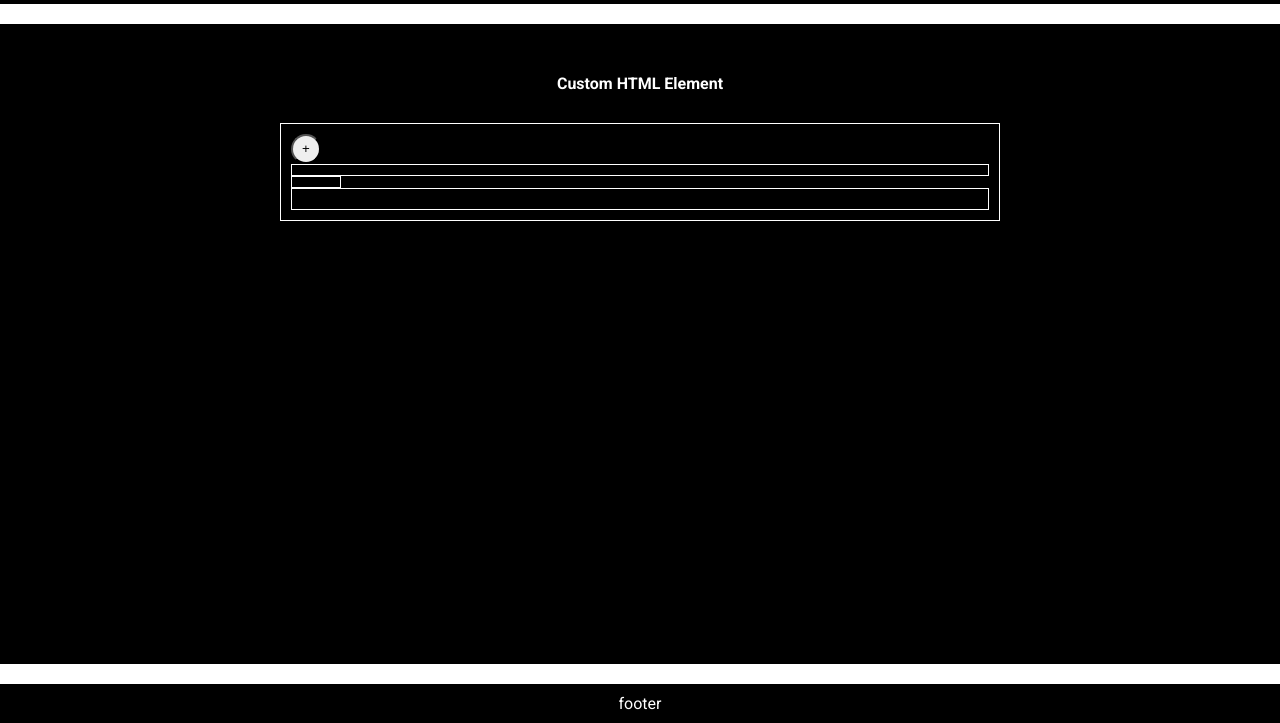
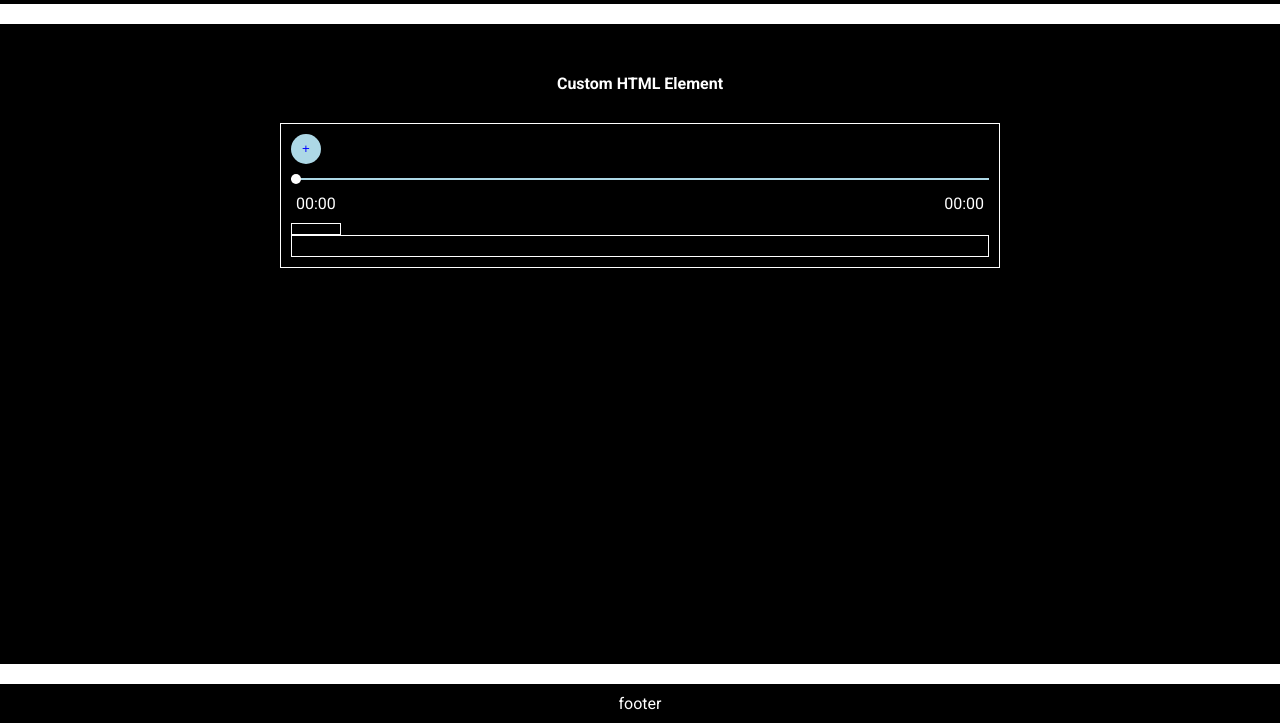
Before and after one commit to MaryAnzh/Custom-HTML-Element-Audio-Player, a website built with webpack: page index.html in a window 1280 px wide. Shown: the part 77-800 px from the top of the page. Built offline with nearby package versions, Linux system fonts and the light colour scheme.

Commit message:
feat: controls elements layout

```diff
--- a/src/view/components/audio-player/audio-player.scss
+++ b/src/view/components/audio-player/audio-player.scss
@@ -12,12 +12,57 @@
         &__button {
             width: 30px;
             height: 30px;
+            margin-bottom: 10px;
             border-radius: 50px;
+            border: none;
+            outline: none;
+            background: lightblue;
+            color: blue;
+            transition: .3s;
+            cursor: pointer;
+
+            &:hover {
+                background: rgb(197, 223, 231);
+            }
+
+            &:active {
+                background: white;
+            }
         }
 
         &__time-bar {
+            position: relative;
+            display: flex;
+            align-items: center;
             padding: 5px 10px;
-            border: 1px solid white;
+            //border: 1px solid white;
+
+            &::before {
+                position: absolute;
+                content: '';
+                width: 100%;
+                height: 2px;
+                left: 0;
+                background: lightblue;
+            }
+
+            &__runner {
+                width: 10px;
+                height: 10px;
+                position: absolute;
+                left: 0;
+                background: white;
+                border-radius: 50%;
+            }
+
+        }
+
+        &__times {
+            width: 100%;
+            padding: 10px 5px;
+            display: flex;
+            justify-content: space-between;
+            color: white;
         }
 
         &__sound-bar {
--- a/src/view/components/audio-player/audio-player.ts
+++ b/src/view/components/audio-player/audio-player.ts
@@ -3,11 +3,17 @@ import { Control } from '../../../service/control';
 export class AudioPlayerCustomHTML extends HTMLElement {
     private audio = new Audio();
     private container: Control;
+
     private controls: Control;
+
     private playButton: Control;
     private timeBar: Control;
-    private timeBarTimer: Control;
-    private timeBarAudioTime: Control;
+    private timeBarRunner: Control;
+
+    private times: Control;
+    private timesTimer: Control;
+    private timesAudioTime: Control;
+
     private soundBar: Control;
     private playList: Control;
     isPlay = false;
@@ -35,7 +41,14 @@ export class AudioPlayerCustomHTML extends HTMLElement {
         this.controls = new Control(this.container.node, 'div', 'audio-player__controls');
         this.playButton = new Control(this.controls.node, 'button', 'audio-player__controls__button', '+');
         this.playButton.node.onclick = () => this.play();
+
         this.timeBar = new Control(this.controls.node, 'div', 'audio-player__controls__time-bar');
+        this.timeBarRunner = new Control(this.timeBar.node, 'div', 'audio-player__controls__time-bar__runner');
+
+        this.times = new Control(this.controls.node, 'div', 'audio-player__controls__times');
+        this.timesTimer = new Control(this.times.node, 'p', 'audio-player__controls__times__timer', '00:00');
+        this.timesAudioTime = new Control(this.times.node, 'p', 'audio-player__controls__times__audio-time', '00:00');
+
         this.soundBar = new Control(this.controls.node, 'div', 'audio-player__controls__sound-bar');
         this.playList = new Control(this.container.node, 'div', 'audio-player__play-list');
     }
```
